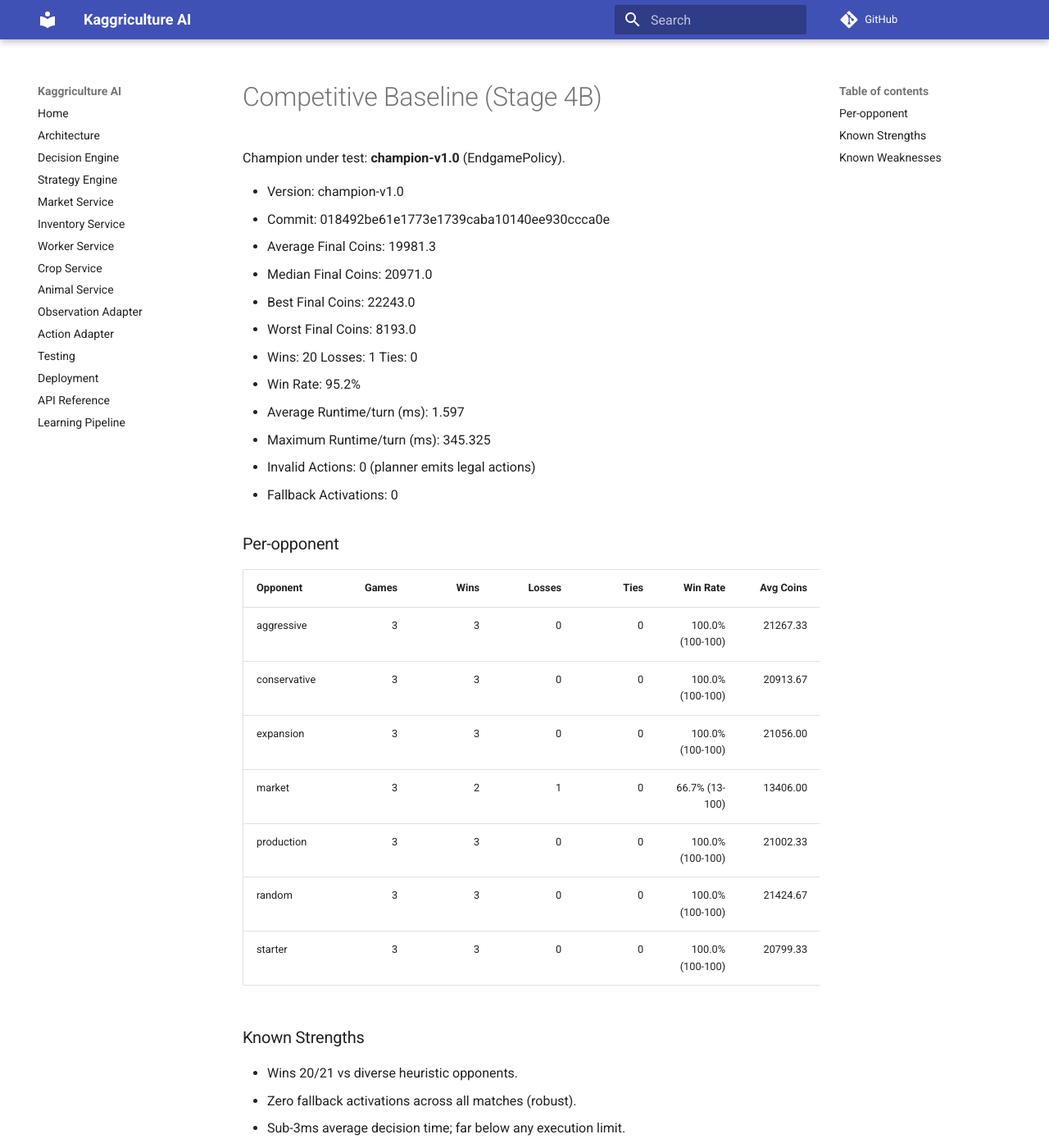
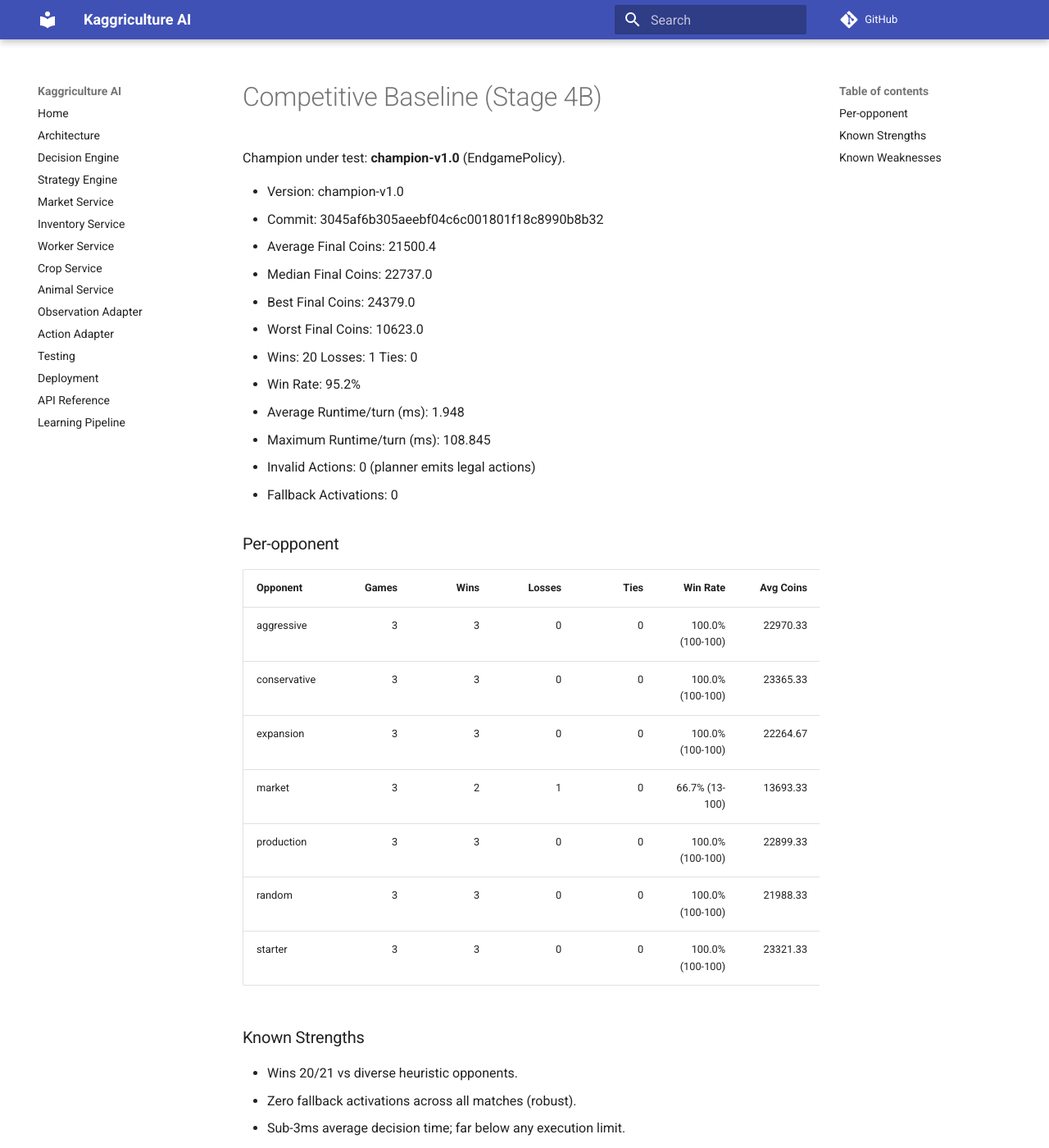
Before and after one commit to de-scientist/Kaggriculture, an MkDocs documentation site: the page built from docs/stage_4/COMPETITIVE_BASELINE.md, in a window 1280 px wide and 1400 px high. Shown: the whole window at 82% size. Built offline with MkDocs 1.6.1 and Material for MkDocs 9.7.7, drawn with Linux system fonts in a browser that asks for light colours; comment, search, counter and statistics services are not loaded.

```diff
--- a/docs/stage_4/COMPETITIVE_BASELINE.md
+++ b/docs/stage_4/COMPETITIVE_BASELINE.md
@@ -3,15 +3,15 @@
 Champion under test: **champion-v1.0** (EndgamePolicy).
 
 - Version: champion-v1.0
-- Commit: 018492be61e1773e1739caba10140ee930ccca0e
-- Average Final Coins: 19981.3
-- Median Final Coins: 20971.0
-- Best Final Coins: 22243.0
-- Worst Final Coins: 8193.0
+- Commit: 3045af6b305aeebf04c6c001801f18c8990b8b32
+- Average Final Coins: 21500.4
+- Median Final Coins: 22737.0
+- Best Final Coins: 24379.0
+- Worst Final Coins: 10623.0
 - Wins: 20  Losses: 1  Ties: 0
 - Win Rate: 95.2%
-- Average Runtime/turn (ms): 1.597
-- Maximum Runtime/turn (ms): 345.325
+- Average Runtime/turn (ms): 1.948
+- Maximum Runtime/turn (ms): 108.845
 - Invalid Actions: 0 (planner emits legal actions)
 - Fallback Activations: 0
 
@@ -19,13 +19,13 @@ Champion under test: **champion-v1.0** (EndgamePolicy).
 
 | Opponent | Games | Wins | Losses | Ties | Win Rate | Avg Coins | Avg Margin |
 | --- | ---: | ---: | ---: | ---: | ---: | ---: | ---: |
-| aggressive | 3 | 3 | 0 | 0 | 100.0% (100-100) | 21267.33 | 19385.33 |
-| conservative | 3 | 3 | 0 | 0 | 100.0% (100-100) | 20913.67 | 18039.00 |
-| expansion | 3 | 3 | 0 | 0 | 100.0% (100-100) | 21056.00 | 20474.67 |
-| market | 3 | 2 | 1 | 0 | 66.7% (13-100) | 13406.00 | 3006.67 |
-| production | 3 | 3 | 0 | 0 | 100.0% (100-100) | 21002.33 | 17250.33 |
-| random | 3 | 3 | 0 | 0 | 100.0% (100-100) | 21424.67 | 21421.33 |
-| starter | 3 | 3 | 0 | 0 | 100.0% (100-100) | 20799.33 | 17423.67 |
+| aggressive | 3 | 3 | 0 | 0 | 100.0% (100-100) | 22970.33 | 17916.33 |
+| conservative | 3 | 3 | 0 | 0 | 100.0% (100-100) | 23365.33 | 20183.00 |
+| expansion | 3 | 3 | 0 | 0 | 100.0% (100-100) | 22264.67 | 18561.67 |
+| market | 3 | 2 | 1 | 0 | 66.7% (13-100) | 13693.33 | 3067.00 |
+| production | 3 | 3 | 0 | 0 | 100.0% (100-100) | 22899.33 | 17532.33 |
+| random | 3 | 3 | 0 | 0 | 100.0% (100-100) | 21988.33 | 21988.33 |
+| starter | 3 | 3 | 0 | 0 | 100.0% (100-100) | 23321.33 | 19996.67 |
 
 ### Known Strengths
 - Wins 20/21 vs diverse heuristic opponents.
```
Also changed, not shown: FINAL_CHAMPION_SCORECARD.md (+1 -1 lines), FINAL_SUBMISSION_MANIFEST.md (+1 -1 lines), artifacts/STAGE_4B_COMPLETION_REPORT.md (+3 -3 lines), docs/stage_4/CHAMPION_HISTORY.md (+2 -2 lines), docs/stage_4/CHAMPION_TOURNAMENT_REPORT.md (+47 -47 lines), 5 other files.
